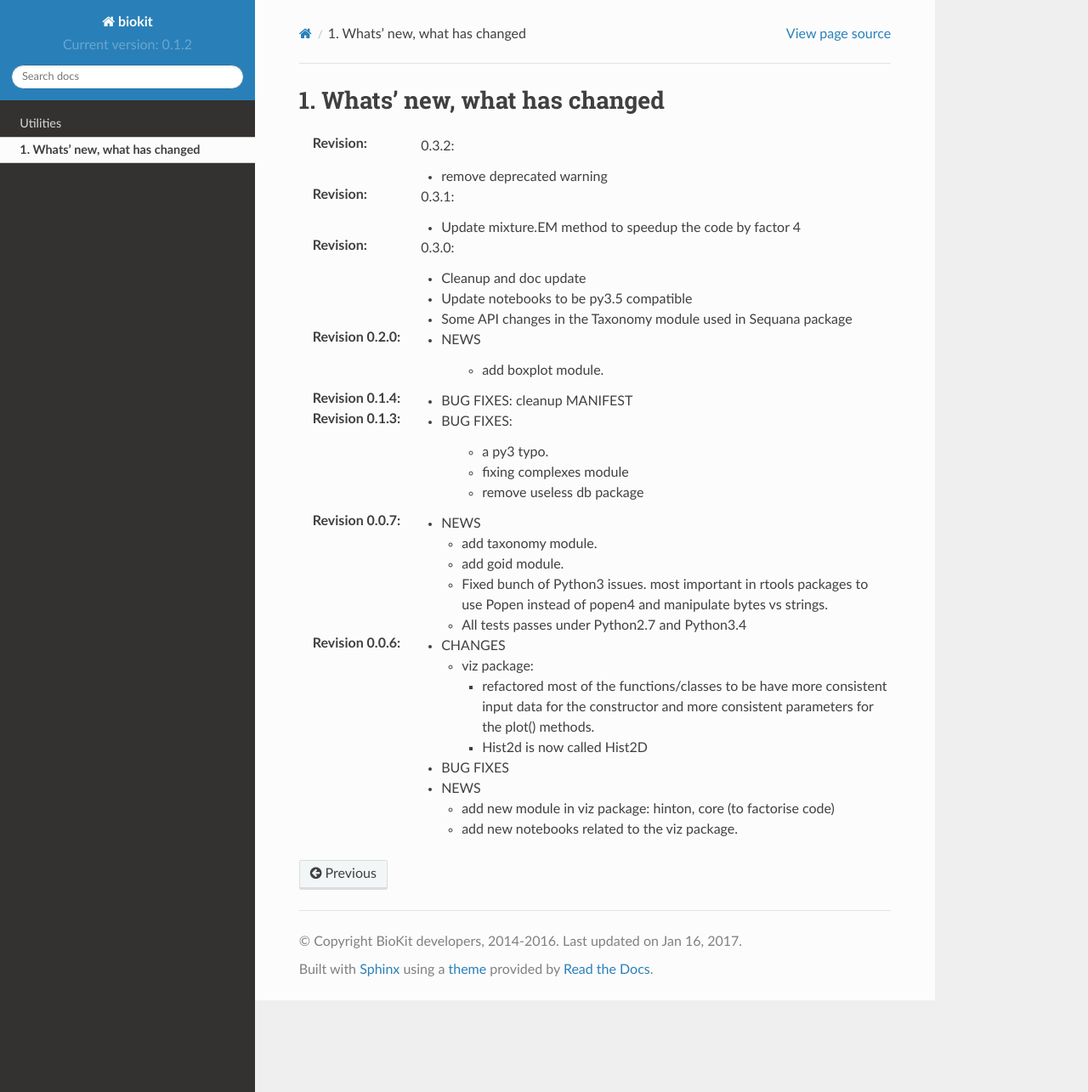
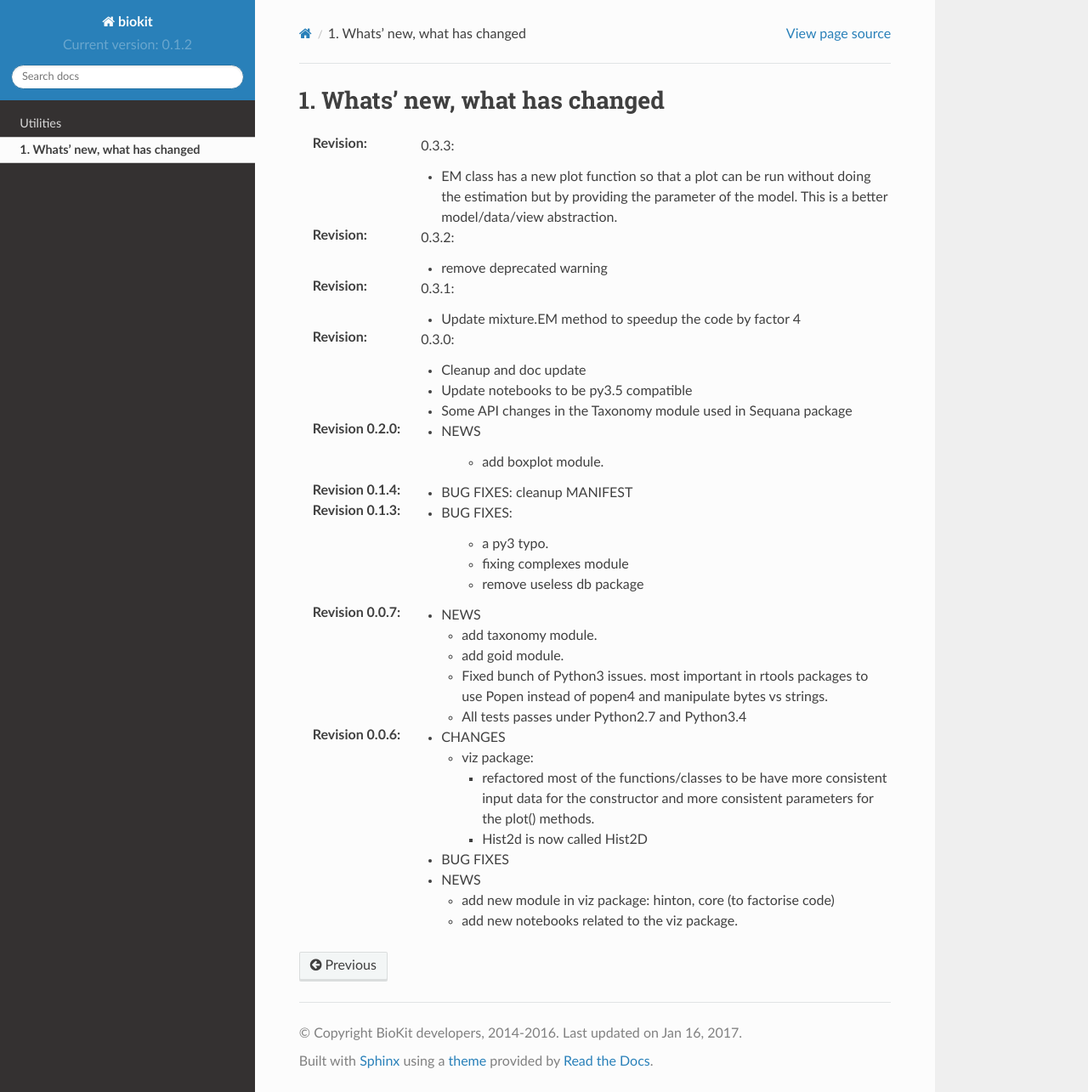
Before and after one commit to biokit/biokit, a Sphinx documentation site: the page built from doc/ChangeLog.rst, in a window 1280 px wide and 1285 px high. Shown: the whole window at 85% size. Built offline with Sphinx 7.4.7 and the Read the Docs theme 2.0.0, drawn with Linux system fonts in a browser that asks for light colours; formulas are drawn with MathJax 3; pages that are not in the unit, such as notebooks, are missing from menus.

Commit message:
Upgrade version

```diff
--- a/doc/ChangeLog.rst
+++ b/doc/ChangeLog.rst
@@ -1,5 +1,12 @@
 Whats' new, what has changed
 ================================
+
+:Revision: 0.3.3:
+
+    * EM class has a new plot function so that a plot can be run without doing
+      the estimation but by providing the parameter of the model. This is a
+      better model/data/view abstraction.
+
 :Revision: 0.3.2:
 
     * remove deprecated warning
--- a/setup.py
+++ b/setup.py
@@ -8,7 +8,7 @@ import glob
 
 _MAJOR               = 0
 _MINOR               = 3
-_MICRO               = 2
+_MICRO               = 3
 version              = '%d.%d.%d' % (_MAJOR, _MINOR, _MICRO)
 release              = '%d.%d' % (_MAJOR, _MINOR)
 
```
